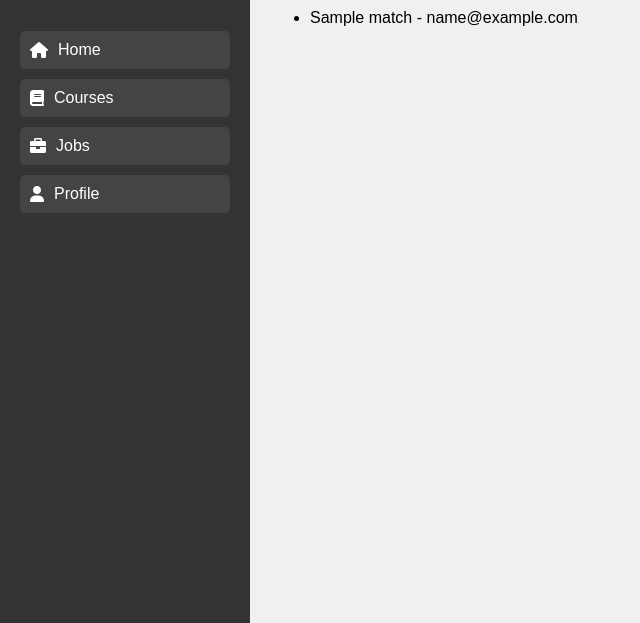
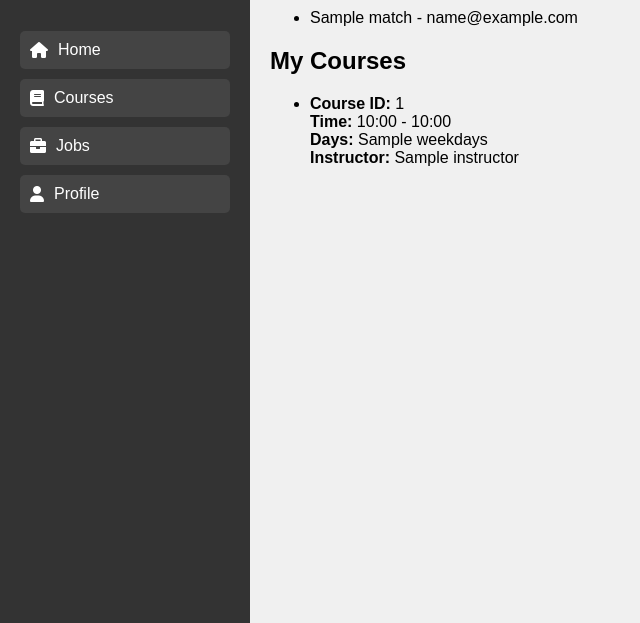
Before and after one commit to hawson2003/COMS4111-Project1, a Flask app: template templates/profile.html in a window 1280 px wide. Shown: the part 177-800 px from the top of the page, without its empty margins (0-640 px from the left). Run offline with Flask 3, Linux system fonts and the light colour scheme; the template is opened without the code that fills it: most values are stand-ins (such as "Sample title", 1, 10 or a date in 2020); some libraries are stand-ins or nearby versions.

Commit message:
Update profile.html

```diff
--- a/templates/profile.html
+++ b/templates/profile.html
@@ -39,6 +39,22 @@
             <p>No matches found.</p>
         {% endif %}
 
+        <h2>My Courses</h2>
+        {% if taken_slots %}
+            <ul>
+            {% for slot in taken_slots %}
+                <li>
+                    <strong>Course ID:</strong> {{ slot.cid }}<br>
+                    <strong>Time:</strong> {{ slot.start_time.strftime('%H:%M') }} - {{ slot.end_time.strftime('%H:%M') }}<br>
+                    <strong>Days:</strong> {{ slot.weekdays }}<br>
+                    <strong>Instructor:</strong> {{ slot.instructor }}
+                </li>
+            {% endfor %}
+            </ul>
+        {% else %}
+            <p>No courses added yet.</p>
+        {% endif %}
+
     </div>
 </body>
 </html>
```
